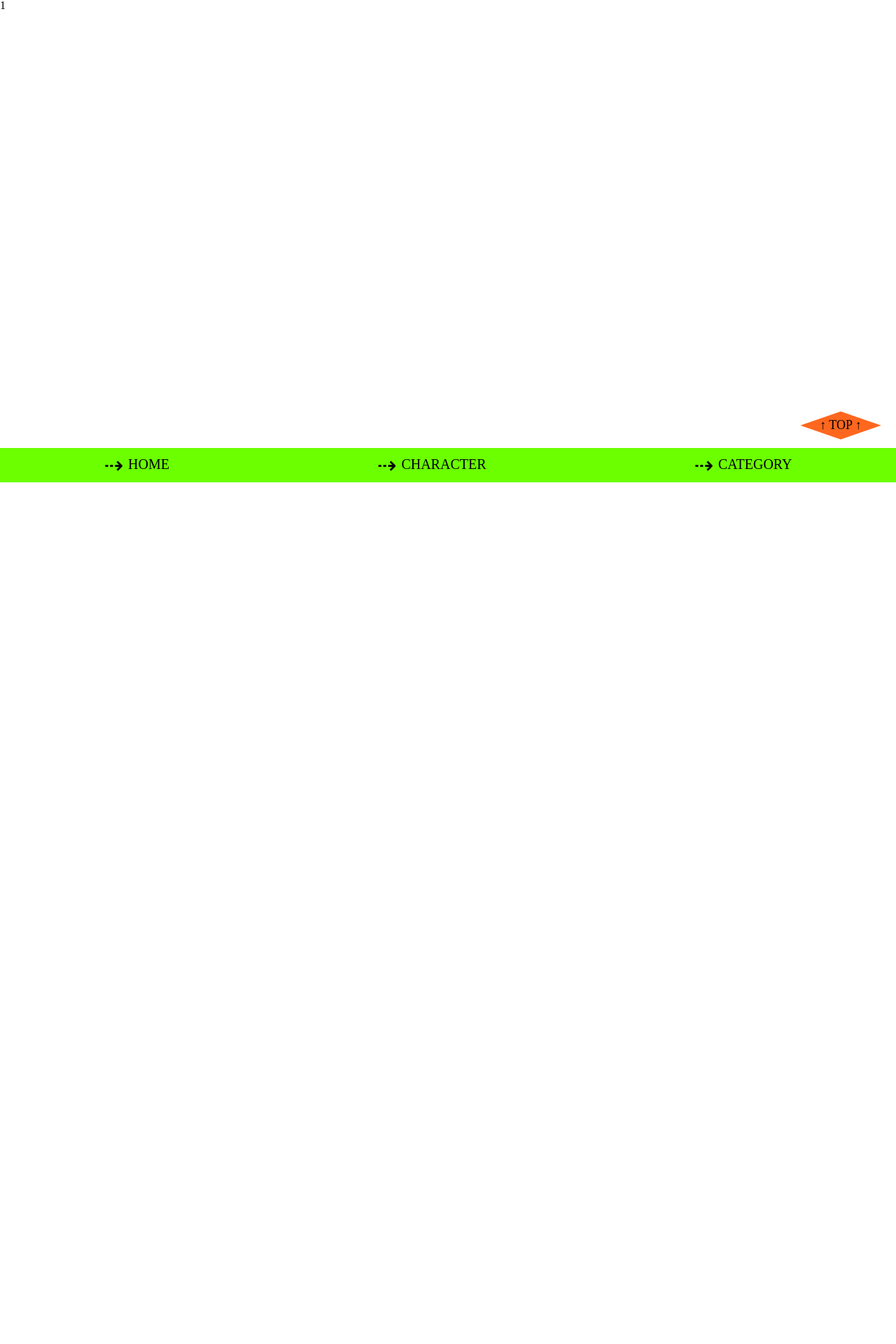
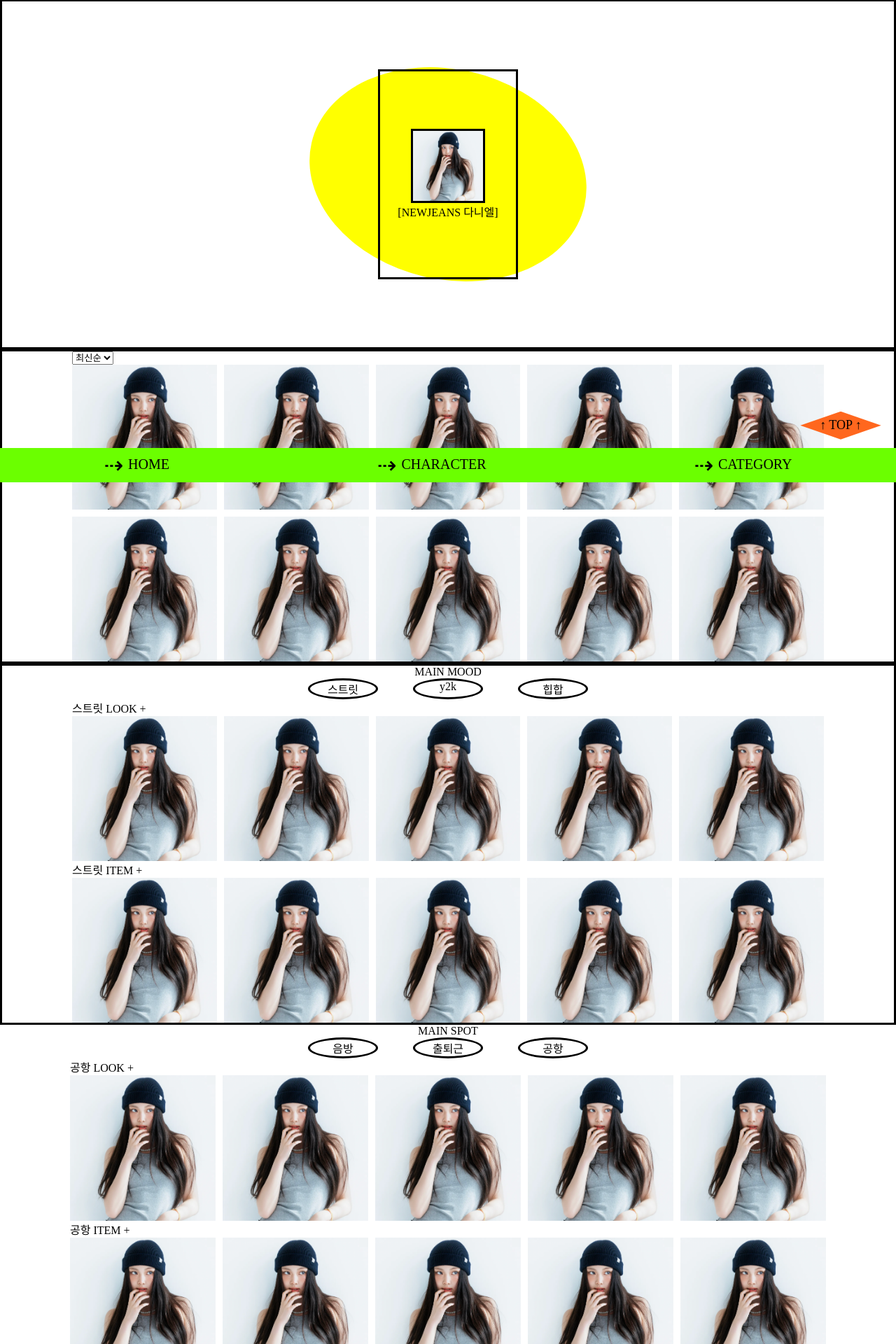
Before and after one commit to leehj8896/look-that-web, a Vue app: page /character-detail/1 in a window 1280 px wide. Shown: the part 111-2031 px from the top of the page at 70% size. Before the commit the page ends 800 px from the top, so only its background shows below. Built offline with nearby package versions, Linux system fonts and the light colour scheme; a web font is replaced by a local one.

Commit message:
feat: 인물 상세 레이아웃 잡기

```diff
--- a/src/assets/main.css
+++ b/src/assets/main.css
@@ -12,7 +12,7 @@
   margin: 0;
   width: fit-content;
 }
-div, p, header {
+div, p, header, section {
   margin: 0;
   box-sizing: border-box;
 }
--- a/src/views/CharacterDetailView.vue
+++ b/src/views/CharacterDetailView.vue
@@ -1,16 +1,231 @@
 <script setup lang="ts">
-import { useRoute } from 'vue-router';
+import { useRoute } from 'vue-router'
+import hyeinImage from '@/assets/hyein.png'
 
 const route = useRoute()
 const characterName = route.params.characterName
 
+const personImageUrl = hyeinImage
+const personGroupName = 'NEWJEANS'
+const personName = '다니엘'
+const personDescription = `[${personGroupName} ${personName}]`
+const mainLookList: any[] = []
+for (let i = 0; i < 10; i++) {
+	mainLookList.push({
+		imgUrl: hyeinImage,
+	})
+}
+const moodLookItems: any[] = []
+for (let i = 0; i < 5; i++) {
+	moodLookItems.push({
+		imgUrl: hyeinImage,
+	})
+}
+const moodItemItems: any[] = []
+for (let i = 0; i < 5; i++) {
+	moodItemItems.push({
+		imgUrl: hyeinImage,
+	})
+}
+const spotLookItems: any[] = []
+for (let i = 0; i < 5; i++) {
+	spotLookItems.push({
+		imgUrl: hyeinImage,
+	})
+}
+const spotItemItems: any[] = []
+for (let i = 0; i < 5; i++) {
+	spotItemItems.push({
+		imgUrl: hyeinImage,
+	})
+}
+
 </script>
 
 <template>
-  <div class="container">
-    {{ characterName }}
-  </div>
+	<div class="container">
+		<section class="banner-container">
+			<div class="banner-background"></div>
+			<div class="banner-person">
+				<img v-bind:src="personImageUrl" class="person-img">
+				<p class="person-description">{{ personDescription }}</p>
+			</div>
+		</section>
+		<section class="main-look-container">
+			<div class="select-order">
+				<select name="" id="">
+					<option value="">최신순</option>
+				</select>
+			</div>
+			<div class="main-look-grid">
+				<img v-bind:src="mainLook.imgUrl" alt="" class="main-look-img" v-for="mainLook in mainLookList">
+			</div>
+		</section>
+		<section class="mood-look-container">
+			<p class="section-title">MAIN MOOD</p>
+			<div class="badge-list">
+				<p class="badge">스트릿</p>
+				<p class="badge">y2k</p>
+				<p class="badge">힙합</p>
+			</div>
+			<div class="mood-look-list">
+				<p class="spread-btn">스트릿 LOOK +</p>
+				<div class="mood-look-grid">
+					<img
+						class="mood-img"
+						v-bind:src="moodLookItem.imgUrl"
+						alt=""
+						v-for="moodLookItem in moodLookItems">
+				</div>
+			</div>
+			<div class="mood-item-list">
+				<p class="spread-btn">스트릿 ITEM +</p>
+				<div class="mood-item-grid">
+					<img
+						class="mood-img"
+						v-bind:src="moodItemItem.imgUrl"
+						alt=""
+						v-for="moodItemItem in moodItemItems">
+				</div>
+			</div>
+		</section>
+		<section class="spot-look-container">
+			<p class="section-title">MAIN SPOT</p>
+			<div class="badge-list">
+				<p class="badge">음방</p>
+				<p class="badge">출퇴근</p>
+				<p class="badge">공항</p>
+			</div>
+			<div class="spot-look-list">
+				<p class="spread-btn">공항 LOOK +</p>
+				<div class="spot-item-grid">
+					<img
+						class="spot-img"
+						v-bind:src="spotLookItem.imgUrl"
+						alt=""
+						v-for="spotLookItem in spotLookItems">
+				</div>
+			</div>
+			<div class="spot-item-list">
+				<p class="spread-btn">공항 ITEM +</p>
+				<div class="spot-item-grid">
+					<img
+						class="spot-img"
+						v-bind:src="spotItemItem.imgUrl"
+						alt=""
+						v-for="spotItemItem in spotItemItems">
+				</div>
+			</div>
+		</section>
+	</div>
 </template>
 
 <style scoped>
+.container {
+	width: 100%;
+	height: 100%;
+	padding-bottom: 70px;
+}
+
+.banner-container {
+	width: 100%;
+	height: 500px;
+	border: solid;
+	position: relative;
+}
+
+.banner-background {
+	width: 400px;
+	height: 300px;
+	border-radius: 50%;
+	background-color: yellow;
+	position: absolute;
+	left: 50%;
+	top: 50%;
+	transform: translate(-50%, -50%) rotate(13deg);
+}
+
+.banner-person {
+	width: 200px;
+	height: 300px;
+	border: solid;
+	position: absolute;
+	left: 50%;
+	top: 50%;
+	transform: translate(-50%, -50%);
+	display: flex;
+	flex-direction: column;
+	align-items: center;
+	justify-content: center;
+}
+
+.person-img {
+	width: 100px;
+	height: 100px;
+	border: solid;
+}
+
+.main-look-container {
+	width: 100%;
+	border: solid;
+	padding-left: 100px;
+	padding-right: 100px;
+}
+
+.main-look-grid {
+	width: 100%;
+	display: grid;
+	grid-template-columns: repeat(5, 1fr);
+	gap: 10px;
+}
+
+.main-look-img {
+	width: 100%;
+	height: 100%;
+}
+.mood-look-container {
+	width: 100%;
+	padding-left: 100px;
+	padding-right: 100px;
+	border: solid;
+}
+.section-title {
+	text-align: center;
+}
+.badge-list {
+	display: flex;
+	justify-content: center;
+	gap: 50px;
+}
+.badge {
+	width: 100px;
+	border: solid;
+	border-radius: 50%;
+	text-align: center;
+}
+.mood-look-grid {
+	display: grid;
+	grid-template-columns: repeat(5, 1fr);
+	gap: 10px;
+}
+.mood-img {
+	width: 100%;
+}
+.mood-item-grid {
+	display: grid;
+	grid-template-columns: repeat(5, 1fr);
+	gap: 10px;
+}
+.spot-look-container {
+	padding-left: 100px;
+	padding-right: 100px;
+}
+.spot-item-grid {
+	display: grid;
+	grid-template-columns: repeat(5, 1fr);
+	gap: 10px;
+}
+.spot-img {
+	width: 100%;
+}
 </style>
```
